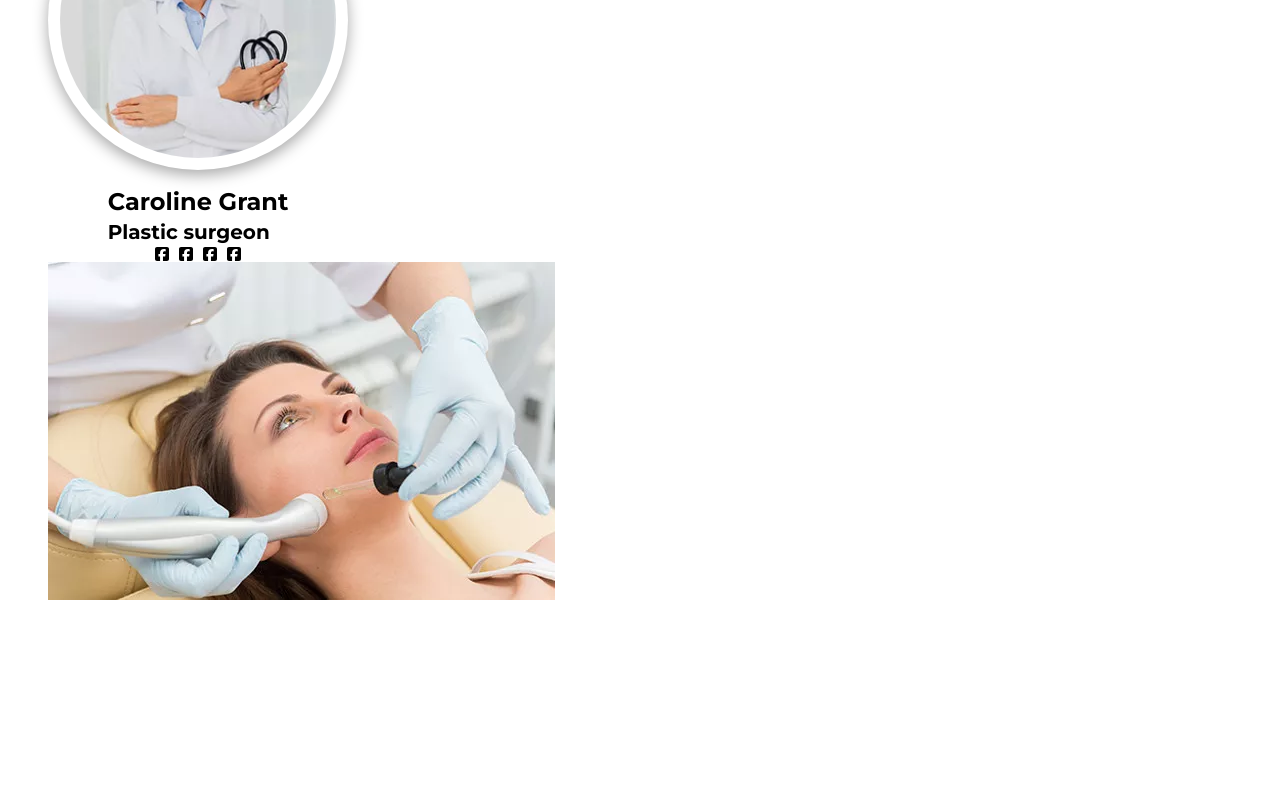
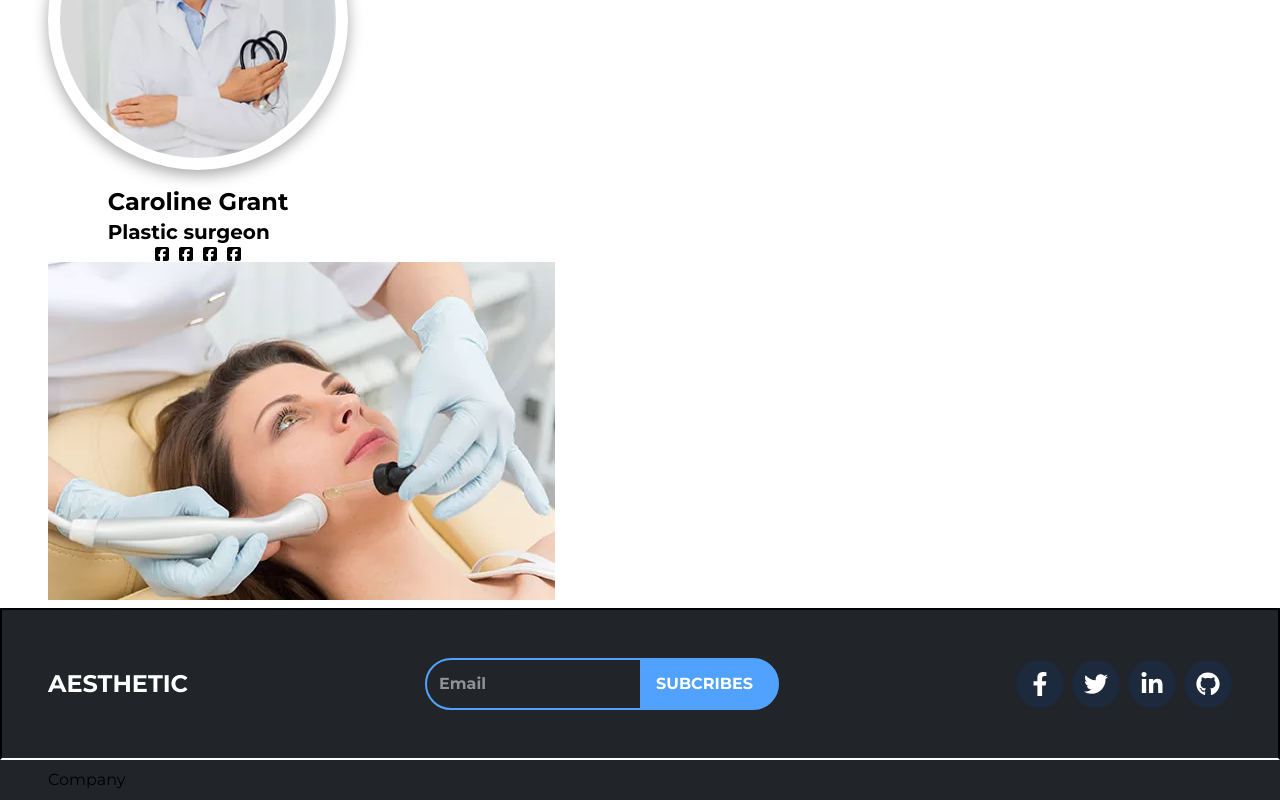
Before and after one commit to mahmudulhasanprodan/aesthetic, a Next.js app: page / in a window 1280 px wide. Shown: the part 2819-3619 px from the top of the page. Before the commit the page ends 3427 px from the top, so only its background shows below. Built offline with nearby package versions, Linux system fonts and the light colour scheme.

Commit message:
footer top part complete

```diff
--- /dev/null
+++ b/app/headercomponents/FooterBottom.js
@@ -0,0 +1,19 @@
+import Container from "./Container"
+
+export default function FooterBottom() {
+       return (
+         <div  className="bg-[#212529]">
+            <Container>
+                  <div>
+                    <div>
+                       <h2>Company</h2>
+
+                    </div>
+                    <div></div>
+                    <div></div>
+                    <div></div>
+                  </div>
+            </Container>
+         </div>
+       )
+};
--- /dev/null
+++ b/app/headercomponents/FooterTop.js
@@ -0,0 +1,44 @@
+import Container from "./Container"
+import { FaFacebookF } from "react-icons/fa";
+import { FaLinkedinIn } from "react-icons/fa";
+import { FaGithub } from "react-icons/fa6";
+import { FaTwitter } from "react-icons/fa6";
+
+
+export default function FooterTop() {
+     return (
+       <div className="bg-[#212529] border-2 border-b-white">
+         <Container>
+           <div className="flex items-center justify-between py-10">
+             <div>
+               <h1 className="font-bold text-2xl text-white">AESTHETIC</h1>
+             </div>
+             <div>
+               <input
+                 type="search"
+                 placeholder="Email"
+                 className="border-2 border-blue-400 outline-0 py-3 rounded-l-full pl-3 font-bold text-white"
+               />
+               <button className="outline-0 text-md rounded-r-full cursor-pointer py-3 border-2 border-blue-400 pl-3 font-bold bg-blue-400 px-6 text-white">
+                 SUBCRIBES
+               </button>
+             </div>
+             <div className="flex items-center gap-x-2">
+               <div className="w-12 h-12 bg-slate-800 cursor-pointer rounded-full flex items-center justify-center text-2xl">
+                 <FaFacebookF  className="text-white"/>
+               </div>
+                <div className="w-12 h-12 bg-slate-800 cursor-pointer rounded-full flex items-center justify-center text-2xl">
+                 <FaTwitter  className="text-white"/>
+               </div>
+               <div className="w-12 h-12 bg-slate-800 cursor-pointer rounded-full flex items-center justify-center text-2xl">
+                 <FaLinkedinIn  className="text-white"/>
+               </div>
+               <div className="w-12 h-12 bg-slate-800 cursor-pointer rounded-full flex items-center justify-center text-2xl">
+                 <FaGithub  className="text-white"/>
+               </div>
+             </div>
+           </div>
+         </Container>
+       </div>
+     );
+};
--- a/app/page.js
+++ b/app/page.js
@@ -3,6 +3,8 @@ import Consultation from "@/app/headercomponents/Consultation";
 import Offer from "@/app/headercomponents/Offer";
 import Services from "@/app/headercomponents/Services";
 import Doctors from "@/app/headercomponents/Doctors";
+import FooterTop from "@/app/headercomponents/FooterTop";
+import FooterBottom from "@/app/headercomponents/FooterBottom";
 
 export default function Home() {
   return (
@@ -13,6 +15,8 @@ export default function Home() {
         <Offer />
         <Services />
         <Doctors />
+        <FooterTop />
+        <FooterBottom />
       </main>
     </div>
   );
```
